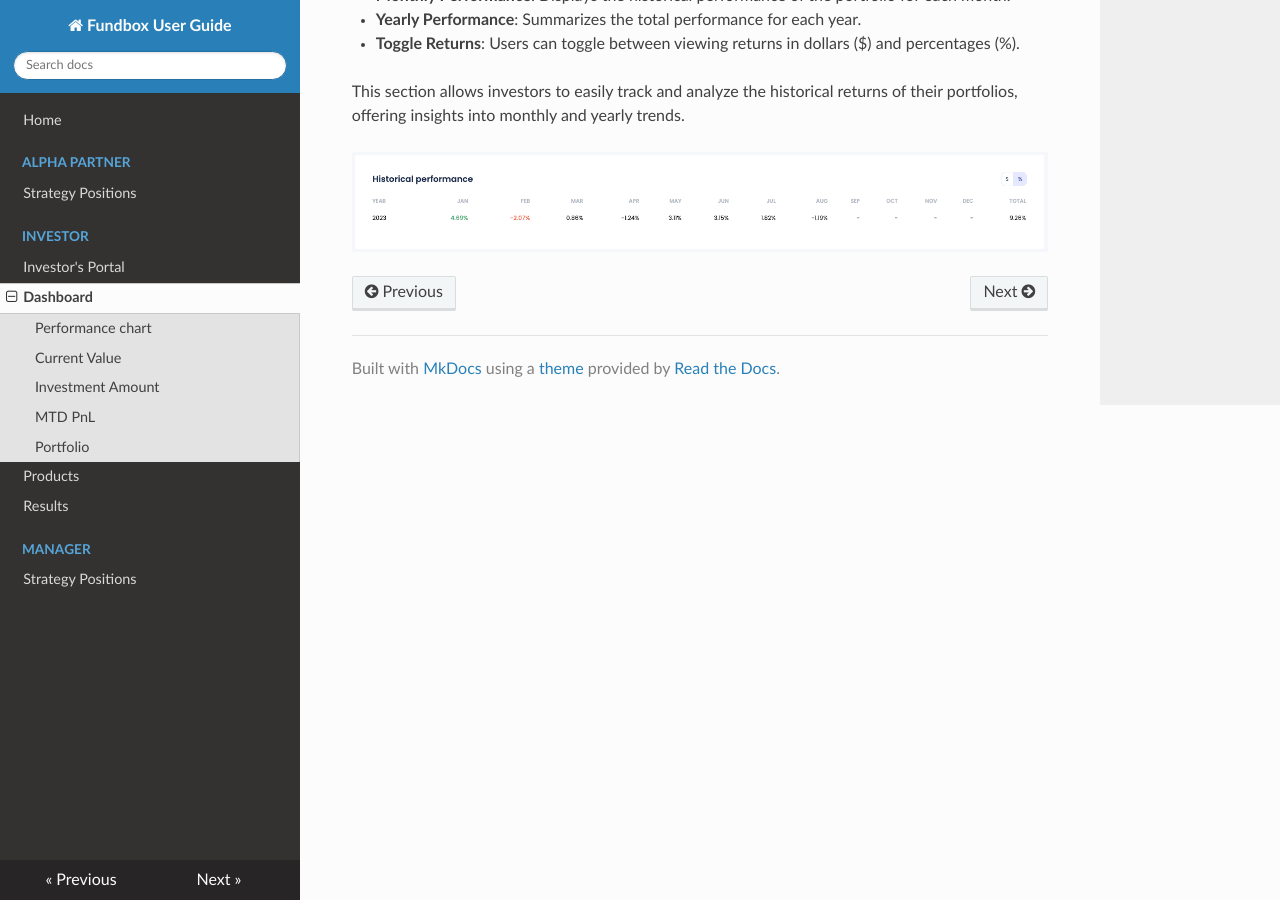
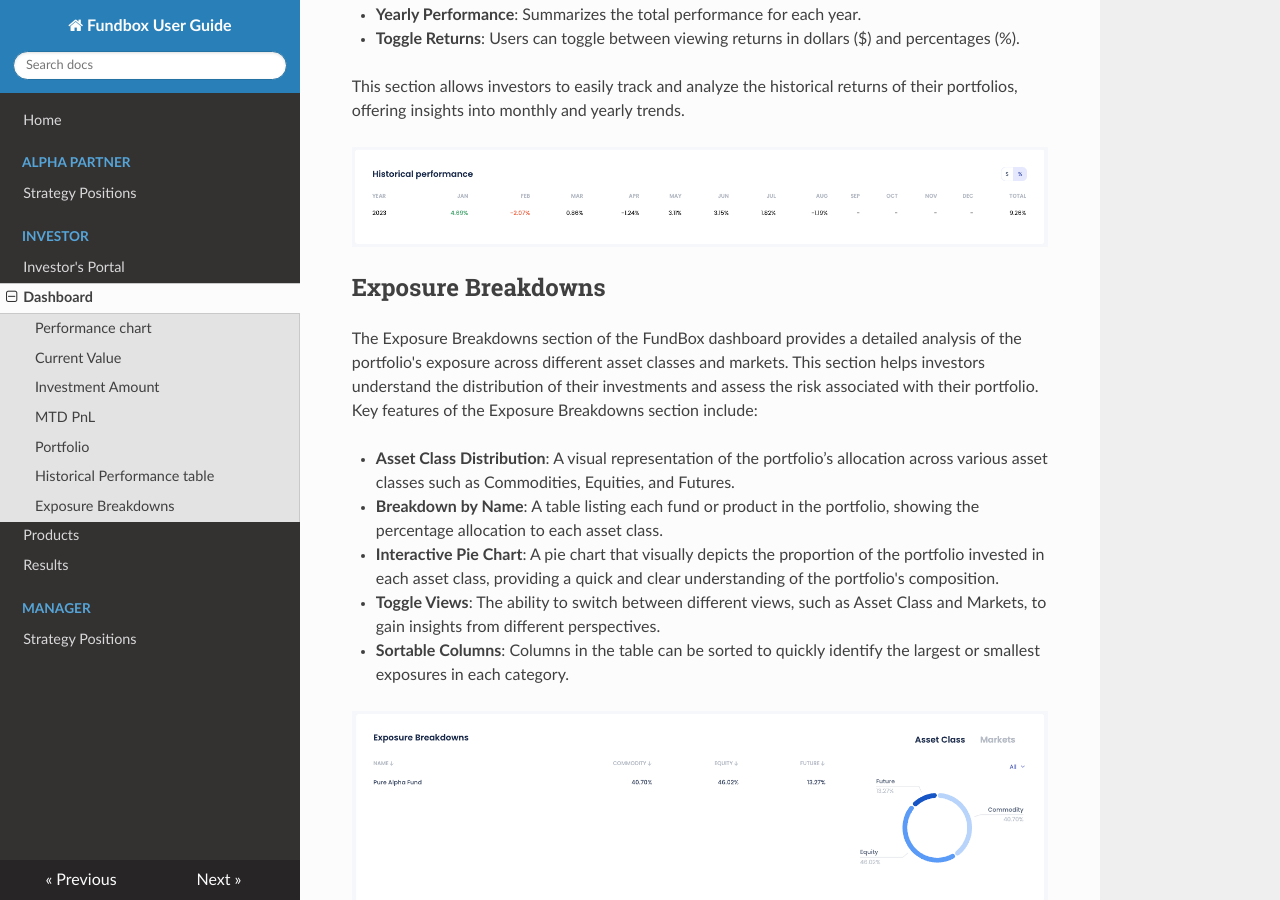
Before and after one commit to noviscient/fundbox-user-guide, an MkDocs documentation site: the page built from docs/investor/dashboard.md, in a window 1280 px wide and 900 px high, scrolled down 2040 px. Built offline with MkDocs 1.6.1, drawn with Linux system fonts in a browser that asks for light colours; nearby versions of some CDN libraries.

Commit message:
investor: add exposure breakdowns

```diff
--- a/docs/investor/dashboard.md
+++ b/docs/investor/dashboard.md
@@ -44,7 +44,7 @@ The Portfolio section provides detailed information on the products invested int
 
 ![Portfolio](../images/investor-portfolio.png)
 
-# Historical Performance table
+## Historical Performance table
 
 The Historical Performance table provides a comprehensive view of the portfolio’s performance on a monthly and yearly basis. Key functionalities include:
 
@@ -55,3 +55,15 @@ The Historical Performance table provides a comprehensive view of the portfolio
 This section allows investors to easily track and analyze the historical returns of their portfolios, offering insights into monthly and yearly trends.
 
 ![Historical Performance](../images/investors-historical-performance-table.png)
+
+## Exposure Breakdowns
+
+The Exposure Breakdowns section of the FundBox dashboard provides a detailed analysis of the portfolio's exposure across different asset classes and markets. This section helps investors understand the distribution of their investments and assess the risk associated with their portfolio. Key features of the Exposure Breakdowns section include:
+
+- **Asset Class Distribution**: A visual representation of the portfolio’s allocation across various asset classes such as Commodities, Equities, and Futures.
+- **Breakdown by Name**: A table listing each fund or product in the portfolio, showing the percentage allocation to each asset class.
+- **Interactive Pie Chart**: A pie chart that visually depicts the proportion of the portfolio invested in each asset class, providing a quick and clear understanding of the portfolio's composition.
+- **Toggle Views**: The ability to switch between different views, such as Asset Class and Markets, to gain insights from different perspectives.
+- **Sortable Columns**: Columns in the table can be sorted to quickly identify the largest or smallest exposures in each category.
+
+![Exposure Breakdowns](../images/investor-exposure-breakdowns.png)
```
Also changed, not shown: docs/images/investor-exposure-breakdowns.png (added).
